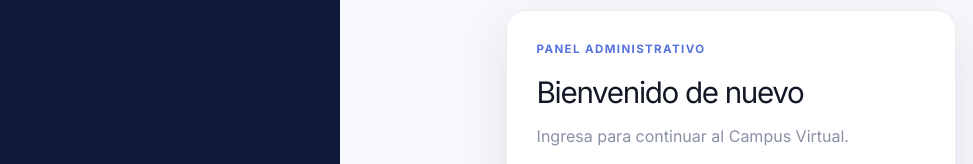
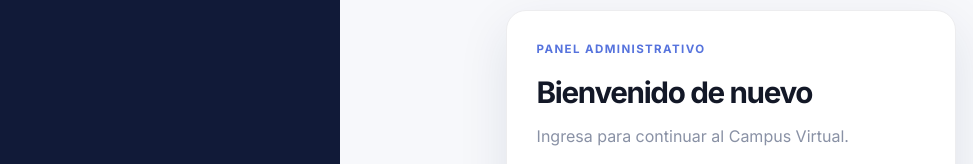
Before and after one commit to albertrosales/panel-admin-escolar, a React (Vite) app in the folder frontend/: page /login in a window 1280 px wide. Shown: the part 132-296 px from the top of the page, without its empty margins (159-1132 px from the left). Built offline with nearby package versions, Linux system fonts and the light colour scheme; no server answers.

Commit message:
style: emphasize login heading

```diff
--- a/frontend/src/styles.css
+++ b/frontend/src/styles.css
@@ -1010,3 +1010,7 @@
 @media (max-width:800px) {
   .loader-scene { transform:translate(-50%, -50%) scale(.28); }
 }
+
+
+.login-card h2 { font-weight:800; }
+.support-button { text-decoration:none; box-sizing:border-box; }
```
